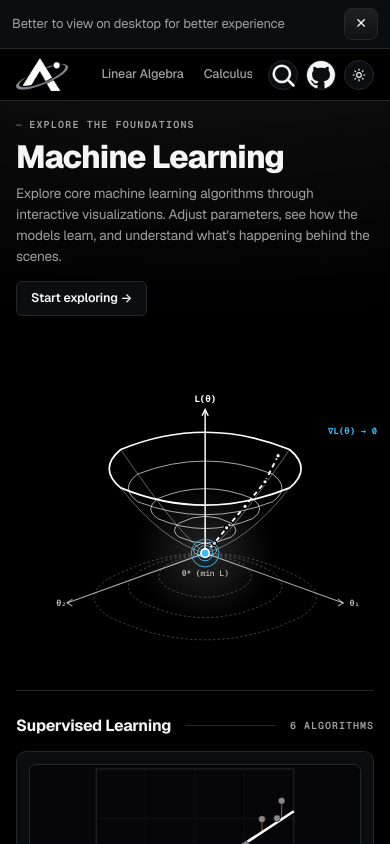
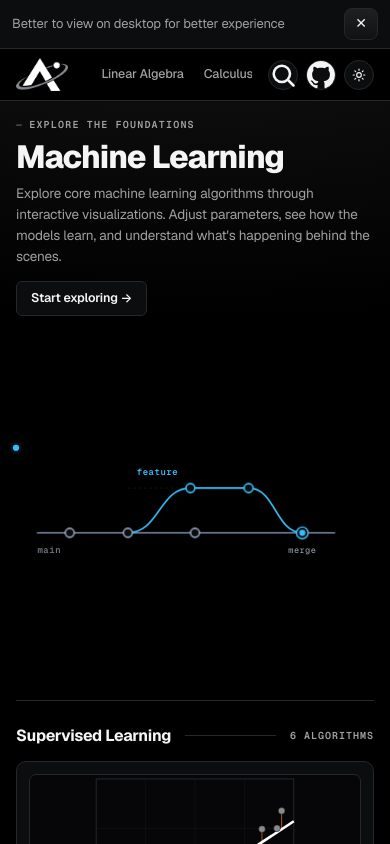
Before and after one commit to Deepak-Kambala/Atlas, a Next.js app: page /ml in a window 390 px wide. Shown: the top 844 px of the page. Built offline with nearby package versions, Linux system fonts and the light colour scheme.

Commit message:
ML visual animation updated

```diff
--- a/app/globals.css
+++ b/app/globals.css
@@ -712,6 +712,335 @@ svg rect{transition:fill .4s,opacity .4s}
   font-weight:700;
 }
 
+/* ==========================================================================
+   GIT BRANCHING & MERGING ANIMATED VISUALIZATION
+   ========================================================================== */
+.git-visual-container {
+  width: 100%;
+  max-width: 380px;
+  display: flex;
+  align-items: center;
+  justify-content: flex-end;
+  position: relative;
+  user-select: none;
+}
+
+.git-branch-svg {
+  width: 100%;
+  height: auto;
+  display: block;
+  overflow: visible;
+}
+
+/* Background Track Guides */
+.git-track-line {
+  stroke: rgba(255, 255, 255, 0.08);
+  stroke-width: 1px;
+  stroke-dasharray: 3 3;
+}
+:root[data-theme="light"] .git-track-line {
+  stroke: rgba(0, 0, 0, 0.08);
+}
+
+/* Main Branch Line */
+.git-path-main {
+  stroke: #64748b;
+  stroke-width: 1.8px;
+  fill: none;
+  stroke-linecap: round;
+  stroke-linejoin: round;
+  stroke-dasharray: 332;
+  animation: gitMainAnim 8s cubic-bezier(0.4, 0, 0.2, 1) infinite;
+}
+:root[data-theme="light"] .git-path-main {
+  stroke: #9ca3af;
+}
+
+/* Feature Branch Line (Splits, commits, merges) */
+.git-path-feat {
+  stroke: #38bdf8;
+  stroke-width: 1.8px;
+  fill: none;
+  stroke-linecap: round;
+  stroke-linejoin: round;
+  stroke-dasharray: 238;
+  animation: gitFeatAnim 8s cubic-bezier(0.4, 0, 0.2, 1) infinite;
+}
+:root[data-theme="light"] .git-path-feat {
+  stroke: #2563eb;
+}
+
+/* Commit Nodes - Circles */
+.git-node circle {
+  transform-box: fill-box;
+  transform-origin: center;
+}
+
+.git-circle-main {
+  fill: #0c0d0e;
+  stroke: #94a3b8;
+  stroke-width: 1.8px;
+  transition: all 0.2s ease;
+}
+:root[data-theme="light"] .git-circle-main {
+  fill: #ffffff;
+  stroke: #4b5563;
+}
+
+.git-circle-feat {
+  fill: #0c0d0e;
+  stroke: #38bdf8;
+  stroke-width: 1.8px;
+  transition: all 0.2s ease;
+}
+:root[data-theme="light"] .git-circle-feat {
+  fill: #ffffff;
+  stroke: #2563eb;
+}
+
+.git-circle-merge-outer {
+  fill: #0c0d0e;
+  stroke: #38bdf8;
+  stroke-width: 1.6px;
+}
+:root[data-theme="light"] .git-circle-merge-outer {
+  fill: #ffffff;
+  stroke: #2563eb;
+}
+
+.git-circle-merge-inner {
+  fill: #38bdf8;
+  stroke: none;
+}
+:root[data-theme="light"] .git-circle-merge-inner {
+  fill: #2563eb;
+}
+
+/* Commit Node Animations synchronized with the path drawing */
+.node-m1 circle, .node-m2 circle {
+  opacity: 1;
+}
+
+.node-f1 circle {
+  animation: gitNodeF1 8s cubic-bezier(0.34, 1.56, 0.64, 1) infinite;
+}
+.node-m3 circle {
+  animation: gitNodeM3 8s cubic-bezier(0.34, 1.56, 0.64, 1) infinite;
+}
+.node-f2 circle {
+  animation: gitNodeF2 8s cubic-bezier(0.34, 1.56, 0.64, 1) infinite;
+}
+.node-merge circle {
+  animation: gitNodeMerge 8s cubic-bezier(0.34, 1.56, 0.64, 1) infinite;
+}
+
+/* Moving Tracer Dot */
+.git-tracer-dot {
+  fill: #38bdf8;
+  filter: drop-shadow(0 0 4px rgba(56, 189, 248, 0.5));
+}
+:root[data-theme="light"] .git-tracer-dot {
+  fill: #2563eb;
+  filter: drop-shadow(0 0 3px rgba(37, 99, 235, 0.35));
+}
+
+/* Branch Labels */
+.git-label {
+  font-family: var(--mono);
+  font-size: 10px;
+  letter-spacing: 0.06em;
+  font-weight: 600;
+  user-select: none;
+}
+.git-label-main {
+  fill: #8b949e;
+  opacity: 0.8;
+}
+:root[data-theme="light"] .git-label-main {
+  fill: #6b7280;
+}
+.git-label-feat {
+  fill: #38bdf8;
+  animation: gitLabelFeat 8s ease infinite;
+}
+:root[data-theme="light"] .git-label-feat {
+  fill: #2563eb;
+}
+.git-label-merge {
+  fill: #8b949e;
+  font-size: 9.5px;
+  font-weight: 500;
+  animation: gitLabelMerge 8s ease infinite;
+}
+:root[data-theme="light"] .git-label-merge {
+  fill: #6b7280;
+}
+
+/* ==========================================================================
+   ANIMATION KEYFRAMES (8s cycle)
+   ========================================================================== */
+
+/* 1. Feature Path: Splits (16%-32%), Extends to F2 (38%-50%), Merges (56%-68%), Holds (68%-88%), Fades (94%) */
+@keyframes gitFeatAnim {
+  0%, 14% {
+    stroke-dashoffset: 238;
+    opacity: 0;
+  }
+  16% {
+    stroke-dashoffset: 238;
+    opacity: 1;
+  }
+  32%, 38% {
+    stroke-dashoffset: 148;
+    opacity: 1;
+  }
+  50%, 56% {
+    stroke-dashoffset: 82;
+    opacity: 1;
+  }
+  68%, 88% {
+    stroke-dashoffset: 0;
+    opacity: 1;
+  }
+  94%, 100% {
+    opacity: 0;
+    stroke-dashoffset: 0;
+  }
+}
+
+/* 2. Main Path: Starts at M2 (101px of 332px -> offset 231), advances with commits to M3, Merge, and tail */
+@keyframes gitMainAnim {
+  0%, 25% {
+    stroke-dashoffset: 231;
+    opacity: 1;
+  }
+  42%, 48% {
+    stroke-dashoffset: 156;
+    opacity: 1;
+  }
+  66%, 68% {
+    stroke-dashoffset: 36;
+    opacity: 1;
+  }
+  74%, 88% {
+    stroke-dashoffset: 0;
+    opacity: 1;
+  }
+  94% {
+    opacity: 0.25;
+  }
+  98%, 100% {
+    opacity: 1;
+    stroke-dashoffset: 231;
+  }
+}
+
+/* 3. Commit Node Keyframes */
+@keyframes gitNodeF1 {
+  0%, 28% {
+    opacity: 0;
+    transform: scale(0.3);
+  }
+  33%, 88% {
+    opacity: 1;
+    transform: scale(1);
+  }
+  94%, 100% {
+    opacity: 0;
+    transform: scale(0.6);
+  }
+}
+
+@keyframes gitNodeM3 {
+  0%, 38% {
+    opacity: 0;
+    transform: scale(0.3);
+  }
+  43%, 88% {
+    opacity: 1;
+    transform: scale(1);
+  }
+  94%, 100% {
+    opacity: 0;
+    transform: scale(0.6);
+  }
+}
+
+@keyframes gitNodeF2 {
+  0%, 47% {
+    opacity: 0;
+    transform: scale(0.3);
+  }
+  52%, 88% {
+    opacity: 1;
+    transform: scale(1);
+  }
+  94%, 100% {
+    opacity: 0;
+    transform: scale(0.6);
+  }
+}
+
+@keyframes gitNodeMerge {
+  0%, 65% {
+    opacity: 0;
+    transform: scale(0.3);
+  }
+  70%, 88% {
+    opacity: 1;
+    transform: scale(1);
+  }
+  94%, 100% {
+    opacity: 0;
+    transform: scale(0.6);
+  }
+}
+
+/* 4. Label Keyframes */
+@keyframes gitLabelFeat {
+  0%, 16% {
+    opacity: 0;
+  }
+  24%, 88% {
+    opacity: 1;
+  }
+  94%, 100% {
+    opacity: 0;
+  }
+}
+
+@keyframes gitLabelMerge {
+  0%, 66% {
+    opacity: 0;
+  }
+  72%, 88% {
+    opacity: 1;
+  }
+  94%, 100% {
+    opacity: 0;
+  }
+}
+
+/* Reduced Motion Support */
+@media (prefers-reduced-motion: reduce) {
+  .git-path-main,
+  .git-path-feat,
+  .node-f1 circle,
+  .node-m3 circle,
+  .node-f2 circle,
+  .node-merge circle,
+  .git-label-feat,
+  .git-label-merge {
+    animation: none !important;
+    opacity: 1 !important;
+    transform: none !important;
+    stroke-dashoffset: 0 !important;
+  }
+  .git-tracer-dot {
+    display: none !important;
+  }
+}
+
 /* 2. Algorithm Catalog & Content Hierarchy */
 .home-catalog-section{
   display:flex;
@@ -886,6 +1215,13 @@ svg rect{transition:fill .4s,opacity .4s}
   .home-hero-grid{
     grid-template-columns:1fr;
     gap:28px;
+  }
+  .home-hero-visual{
+    justify-content:flex-start;
+  }
+  .git-visual-container{
+    max-width:340px;
+    justify-content:flex-start;
   }
   .hero-hyperplane-container{
     justify-content:flex-start;
--- /dev/null
+++ b/components/GitBranchVisual.js
@@ -0,0 +1,112 @@
+'use client';
+import React from 'react';
+
+/**
+ * GitBranchVisual
+ * A minimal, animated SVG visualization of Git branching and merging.
+ * Displays a main branch, a feature branch splitting off with commits,
+ * and cleanly merging back into main.
+ */
+export default function GitBranchVisual() {
+  return (
+    <div className="git-visual-container" aria-label="Interactive Git branching and merging visualization">
+      <svg
+        className="git-branch-svg"
+        viewBox="0 0 380 148"
+        fill="none"
+        xmlns="http://www.w3.org/2000/svg"
+        role="img"
+      >
+        <title>Git Branching and Merging</title>
+
+        {/* Subtle background track guides */}
+        <g className="git-guide-tracks" aria-hidden="true">
+          <line x1="24" y1="95" x2="356" y2="95" className="git-track-line" />
+          <line x1="125" y1="45" x2="260" y2="45" className="git-track-line git-track-feat" />
+        </g>
+
+        {/* Main branch permanent connection line */}
+        <path
+          d="M 24 95 L 356 95"
+          className="git-path-main"
+        />
+
+        {/* Feature branch animated curve: split -> commits -> merge */}
+        <path
+          d="M 125 95 C 160 95, 160 45, 195 45 L 260 45 C 290 45, 290 95, 320 95"
+          className="git-path-feat"
+        />
+
+        {/* Main Commits */}
+        {/* M1: Initial commit */}
+        <g className="git-node node-m1">
+          <circle cx="60" cy="95" r="5" className="git-circle-main" />
+        </g>
+
+        {/* M2: Branch origin commit */}
+        <g className="git-node node-m2">
+          <circle cx="125" cy="95" r="5" className="git-circle-main" />
+        </g>
+
+        {/* M3: Concurrent commit on main */}
+        <g className="git-node node-m3">
+          <circle cx="200" cy="95" r="5" className="git-circle-main" />
+        </g>
+
+        {/* Merge Commit on Main */}
+        <g className="git-node node-merge">
+          <circle cx="320" cy="95" r="6.5" className="git-circle-merge-outer" />
+          <circle cx="320" cy="95" r="3.5" className="git-circle-merge-inner" />
+        </g>
+
+        {/* Feature Branch Commits */}
+        {/* F1: First feature commit */}
+        <g className="git-node node-f1">
+          <circle cx="195" cy="45" r="5" className="git-circle-feat" />
+        </g>
+
+        {/* F2: Second feature commit */}
+        <g className="git-node node-f2">
+          <circle cx="260" cy="45" r="5" className="git-circle-feat" />
+        </g>
+
+        {/* Animated Tracer Dot moving along the feature branch */}
+        <circle
+          cx="0"
+          cy="0"
+          r="3.5"
+          className="git-tracer-dot"
+        >
+          <animateMotion
+            path="M 125 95 C 160 95, 160 45, 195 45 L 260 45 C 290 45, 290 95, 320 95"
+            dur="8s"
+            repeatCount="indefinite"
+            keyTimes="0; 0.14; 0.16; 0.32; 0.38; 0.50; 0.56; 0.68; 0.74; 1"
+            keyPoints="0; 0; 0; 0.38; 0.38; 0.654; 0.654; 1; 1; 1"
+            calcMode="linear"
+          />
+          <animate
+            attributeName="opacity"
+            values="0; 0; 1; 1; 1; 1; 1; 1; 0; 0"
+            keyTimes="0; 0.14; 0.16; 0.32; 0.38; 0.50; 0.56; 0.68; 0.74; 1"
+            dur="8s"
+            repeatCount="indefinite"
+          />
+        </circle>
+
+        {/* Branch & Merge Labels */}
+        <text x="24" y="118" className="git-label git-label-main">
+          main
+        </text>
+
+        <text x="135" y="30" className="git-label git-label-feat">
+          feature
+        </text>
+
+        <text x="320" y="118" textAnchor="middle" className="git-label git-label-merge">
+          merge
+        </text>
+      </svg>
+    </div>
+  );
+}
--- a/components/HomePage.js
+++ b/components/HomePage.js
@@ -3,7 +3,7 @@ import React from 'react';
 import Link from 'next/link';
 import { C } from '../lib/content';
 import Thumb from './Thumb';
-import SimpleHeroVisual from './SimpleHeroVisual';
+import GitBranchVisual from './GitBranchVisual';
 
 export default function HomePage() {
   const supervised = C.map((c, i) => ({ ...c, ai: i })).filter(c => c.type === 'Supervised');
@@ -36,9 +36,9 @@ export default function HomePage() {
             </div>
           </div>
 
-          {/* Right Column: Clean 3D Optimization Surface */}
+          {/* Right Column: Clean Git Branching & Merging Visualization */}
           <div className="home-hero-visual">
-            <SimpleHeroVisual />
+            <GitBranchVisual />
           </div>
         </div>
       </section>
```
